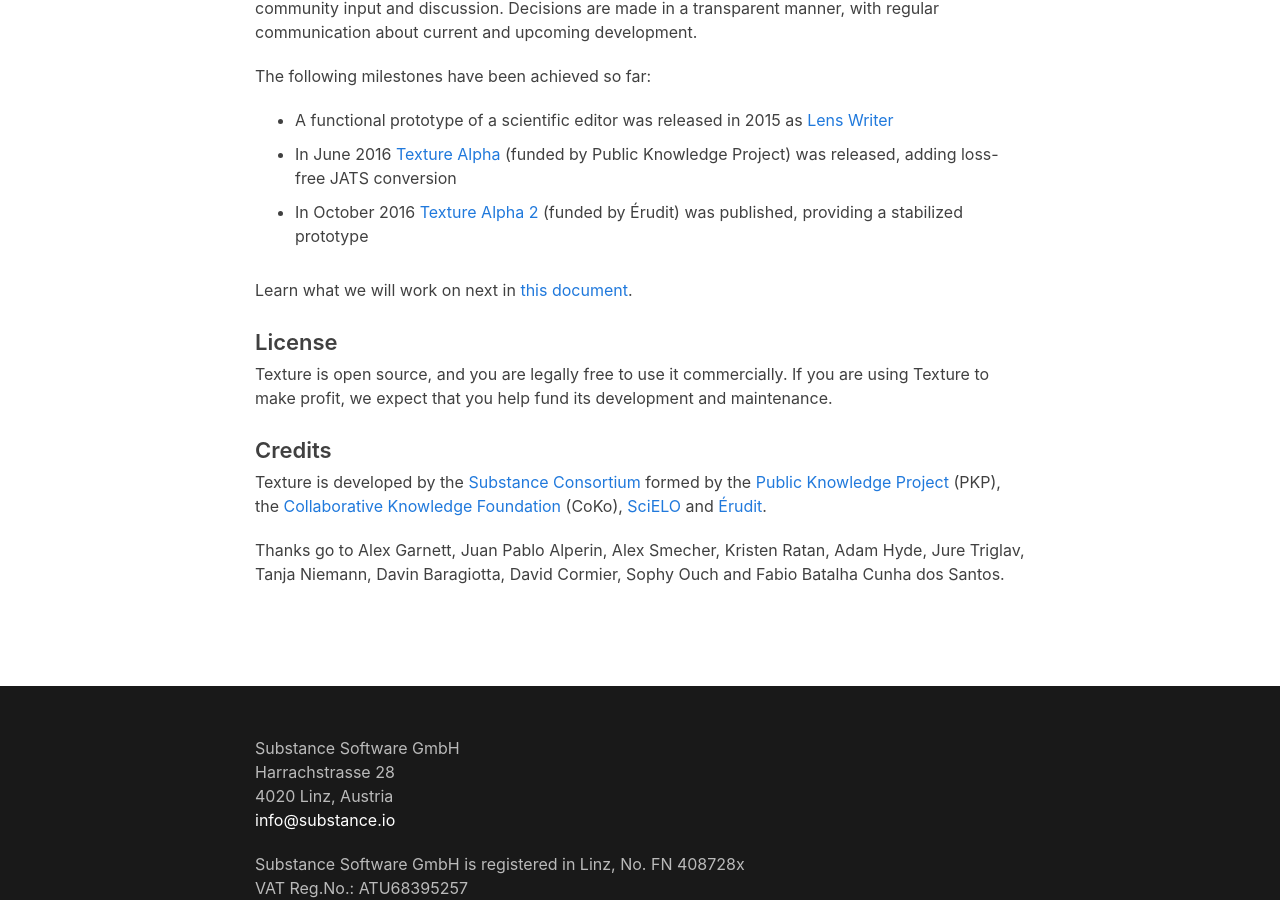
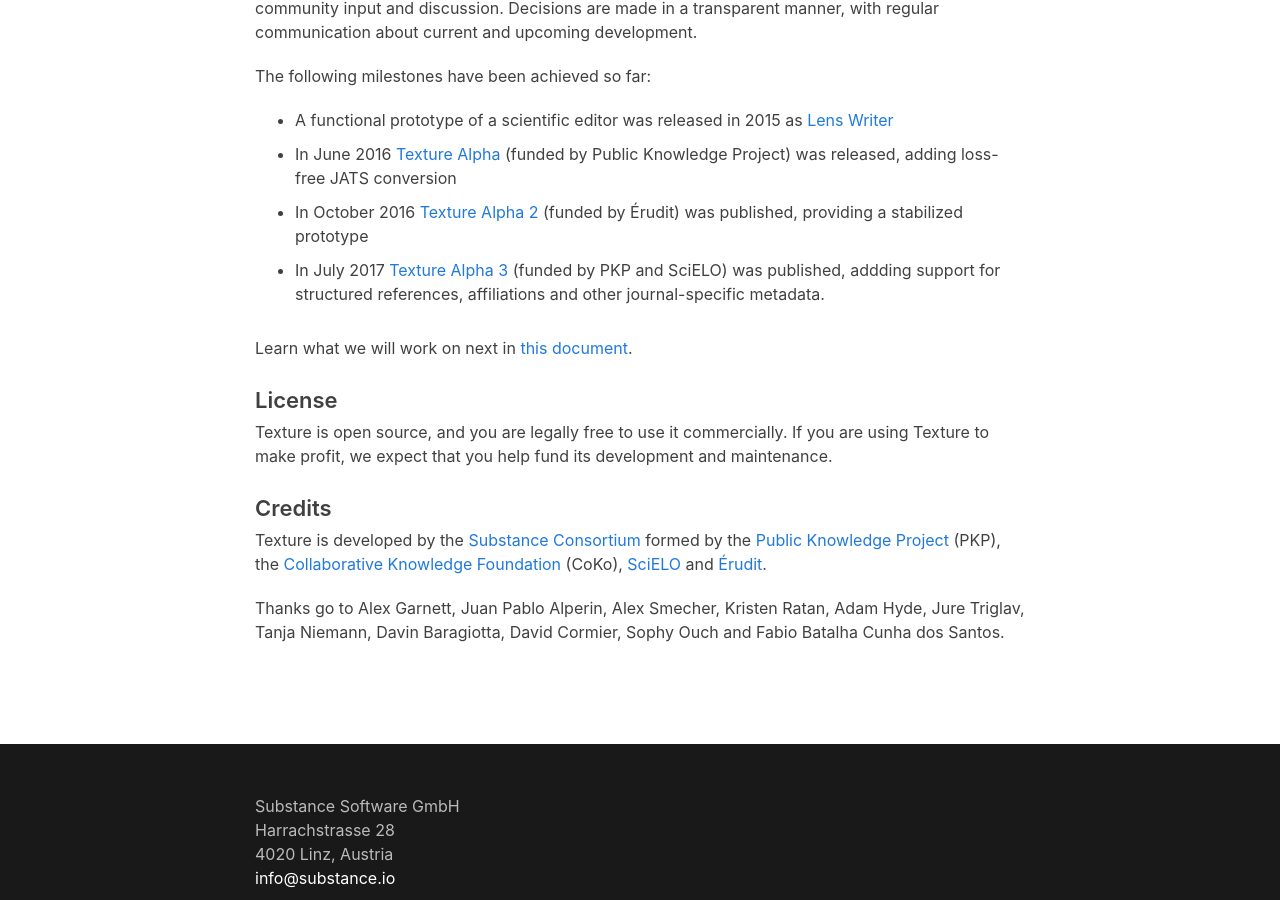
Before and after one commit to substance/substance.github.com, a Jekyll site: the page built from texture/index.html, in a window 1280 px wide and 900 px high, scrolled down 1308 px. Built offline with Jekyll 4.4.1, drawn with Linux system fonts in a browser that asks for light colours; nearby versions of some CDN libraries; library files that are not in the unit come from our copies.

Commit message:
Update index.html

```diff
--- a/texture/index.html
+++ b/texture/index.html
@@ -4,7 +4,7 @@
 ---
 
 <div class="limiter" style="padding-bottom: 50px;">
-  <a href="./examples/author.html"><img src="../images/texture.png" style="width: 100%;"></a>
+  <a href="http://cdn.substance.io/texture-alpha-3/"><img src="../images/texture.png" style="width: 100%;"></a>
   <p style="color: rgba(255,255,255, 0.8); padding-top: 20px;"><em>Current Release: <a href="https://github.com/substance/texture/releases/tag/v{{site.texture_version}}" style="border-bottom: 1px solid white; color: white;" target="_blank">{{site.texture_version}} (2016-10-07)</a></em></p>
 </div>
 
@@ -15,7 +15,7 @@
       Texture is a toolset for the production of scientific content. It has first-class support for <a href="http://jats.nlm.nih.gov/archiving/tag-library/1.1/">JATS</a>, the de facto standard for archiving and interchange of scientific open-access contents with XML.
     </p>
     <p class="large">
-      Please try the <a href="http://substance.io/texture/examples/author.html">demo</a>. The latest version of Texture can be downloaded on <a href="https://github.com/substance/texture/releases">Github</a>. For a full list of features see the <a href="https://github.com/substance/texture#roadmap">README</a>.
+      Please try the <a href="http://cdn.substance.io/texture-alpha-3/">demo</a>. The latest version of Texture can be downloaded on <a href="https://github.com/substance/texture/releases">Github</a>. For a full list of features see the <a href="https://github.com/substance/texture#roadmap">README</a>.
     </p>
     <h3>Open Roadmap</h3>
     <p>
@@ -26,6 +26,7 @@
       <li>A functional prototype of a scientific editor was released in 2015 as <a href="https://medium.com/@_mql/produce-a-scientific-paper-with-lens-writer-d0fc75d11919#.btmmx0el0">Lens Writer</a></li>
       <li>In June 2016 <a href="https://github.com/substance/texture/releases/tag/v1.0.0-alpha">Texture Alpha</a> (funded by Public Knowledge Project) was released, adding loss-free JATS conversion</li>
       <li>In October 2016 <a href="https://github.com/substance/texture/releases/tag/v1.0.0-alpha.2">Texture Alpha 2</a> (funded by Érudit) was published, providing a stabilized prototype</li>
+      <li>In July 2017 <a href="https://github.com/substance/texture/releases/tag/v1.0.0-alpha.3">Texture Alpha 3</a> (funded by PKP and SciELO) was published, addding support for structured references, affiliations and other journal-specific metadata.</li>
     </ul>
     <p>Learn what we will work on next in <a href="https://github.com/substance/texture/blob/develop/ROADMAP.md">this document</a>.</p>
     <h3>License</h3>
```
